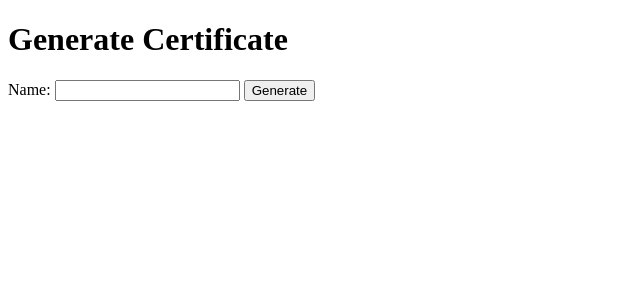
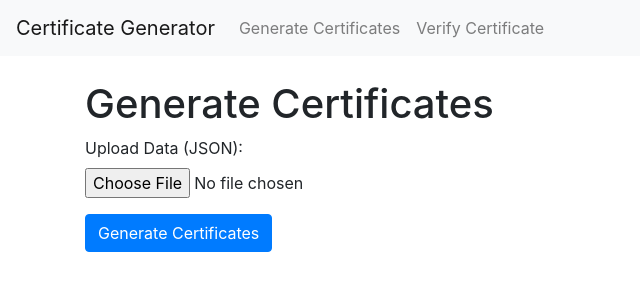
Before and after one commit to Abbilaash/Automatic-Certificate-Generator, a Flask app: page / in a window 1280 px wide. Shown: the top 300 px of the page, without its empty margins (0-640 px from the left). Run offline with Flask 3, Linux system fonts and the light colour scheme; some libraries are stand-ins or nearby versions.

Commit message:
project base

```diff
--- a/app/__init__.py
+++ b/app/__init__.py
@@ -3,6 +3,10 @@ from flask import Flask
 def create_app():
     app = Flask(__name__)
 
+    # Set a secret key for session management and security
+    app.config['SECRET_KEY'] = 'fbvas86r89bc68796b897687c6asw8r'
+
+    # Import and register blueprints
     from .routes import main
     app.register_blueprint(main)
 
--- a/app/routes.py
+++ b/app/routes.py
@@ -1,27 +1,107 @@
-from flask import Blueprint, render_template, request, send_file
+from flask import Blueprint, render_template, request, send_file, redirect, url_for, flash
 from reportlab.lib.pagesizes import letter
 from reportlab.pdfgen import canvas
+from PIL import Image
 import io
+import json
+import os
 
 main = Blueprint('main', __name__)
 
-@main.route('/')
+# Fixed image file name and directory for certificates
+IMAGE_PATH = 'certificate.png'
+CERTIFICATES_DIR = 'certificates'
+
+CERTIFICATES = {}
+
+@main.route('/', methods=['GET', 'POST'])
 def index():
+    if request.method == 'POST':
+
+        if 'data' not in request.files:
+            flash('No data file part', 'error')
+            return redirect(request.url)
+
+        data_file = request.files['data']
+
+        # Ensure the certificates directory exists
+        if not os.path.exists(CERTIFICATES_DIR):
+            os.makedirs(CERTIFICATES_DIR)
+
+        # Save uploaded data file
+        data_path = os.path.join(CERTIFICATES_DIR, 'data.json')
+        data_file.save(data_path)
+
+        # Load data
+        with open(data_path) as f:
+            data_dict = json.load(f)
+
+        # Generate each certificate
+        for item in data_dict:
+            name = data_dict[item]['name']
+            cert_key = data_dict[item]['cert_key']
+            CERTIFICATES[cert_key] = name
+            pdf_filename = f"{name.replace(' ', '_')}.pdf"
+            output_pdf_path = os.path.join(CERTIFICATES_DIR, pdf_filename)
+            generate_certificate_pdf(IMAGE_PATH, name, cert_key, output_pdf_path)
+
+        flash('Certificates generated successfully!', 'success')
+        return redirect(url_for('main.index'))
+
     return render_template('index.html')
 
-@main.route('/generate_certificate', methods=['POST'])
-def generate_certificate():
-    name = request.form.get('name')
-    buffer = io.BytesIO()
+@main.route('/verify', methods=['GET', 'POST'])
 
-    # Create a canvas
-    c = canvas.Canvas(buffer, pagesize=letter)
-    width, height = letter
 
-    # Draw text
-    c.drawString(100, height - 100, f"Certificate of Achievement")
-    c.drawString(100, height - 150, f"This certificate is awarded to {name}")
-    c.save()
+def verify():
+    if request.method == 'POST':
+        cert_key = request.form.get('cert_key')
+        name = CERTIFICATES.get(cert_key, 'Invalid Certificate')
+        flash(f'Certificate Key: {cert_key}, Name: {name}', 'info')
+        return redirect(url_for('main.verify'))
 
-    buffer.seek(0)
-    return send_file(buffer, as_attachment=True, download_name='certificate.pdf', mimetype='application/pdf')
+
+
+
+
+
+    return render_template('verify.html')
+
+def generate_certificate_pdf(image_path, name, cert_key, output_pdf_path):
+    try:
+        # Load the PNG image
+        image = Image.open(image_path)
+        width, height = image.size
+
+        # Create a buffer to hold the PDF data
+        buffer = io.BytesIO()
+
+        # Create a canvas for the PDF
+        c = canvas.Canvas(buffer, pagesize=(width, height))
+
+        # Draw the PNG image onto the canvas
+        c.drawImage(image_path, 0, 0, width=width, height=height)
+
+        # Set font and size for the text
+        c.setFont("Helvetica", 12)
+
+        # Example coordinates, adjust these based on your image layout
+        name_x, name_y = 100, 400  # Coordinates for the name
+        cert_key_x, cert_key_y = 100, 350  # Coordinates for the certificate key
+
+        # Draw the name and certificate key onto the canvas
+        c.drawString(name_x, name_y, f"Name: {name}")
+        c.drawString(cert_key_x, cert_key_y, f"Certificate Key: {cert_key}")
+
+        # Save the PDF to the buffer
+        c.save()
+
+        # Write the buffer data to the output PDF file
+        buffer.seek(0)
+        with open(output_pdf_path, 'wb') as f:
+            f.write(buffer.read())
+
+    except PermissionError:
+        print(f"Permission denied while writing to {output_pdf_path}. Check the file path and permissions.")
+    except Exception as e:
+        print(f"An error occurred: {e}")
--- /dev/null
+++ b/app/templates/base.html
@@ -0,0 +1,39 @@
+<!DOCTYPE html>
+<html lang="en">
+<head>
+    <meta charset="UTF-8">
+    <meta name="viewport" content="width=device-width, initial-scale=1.0">
+    <title>Certificate Generator</title>
+    <link href="https://stackpath.bootstrapcdn.com/bootstrap/4.5.2/css/bootstrap.min.css" rel="stylesheet">
+</head>
+<body>
+    <nav class="navbar navbar-expand-lg navbar-light bg-light">
+        <a class="navbar-brand" href="#">Certificate Generator</a>
+        <div class="collapse navbar-collapse">
+            <ul class="navbar-nav mr-auto">
+                <li class="nav-item">
+                    <a class="nav-link" href="{{ url_for('main.index') }}">Generate Certificates</a>
+                </li>
+                <li class="nav-item">
+                    <a class="nav-link" href="{{ url_for('main.verify') }}">Verify Certificate</a>
+                </li>
+            </ul>
+        </div>
+    </nav>
+    <div class="container mt-4">
+        {% with messages = get_flashed_messages(with_categories=true) %}
+            {% if messages %}
+                <div class="alert alert-dismissible fade show" role="alert">
+                    {% for category, message in messages %}
+                        <div class="alert alert-{{ category }}">{{ message }}</div>
+                    {% endfor %}
+                </div>
+            {% endif %}
+        {% endwith %}
+        {% block content %}{% endblock %}
+    </div>
+    <script src="https://code.jquery.com/jquery-3.5.1.slim.min.js"></script>
+    <script src="https://cdn.jsdelivr.net/npm/@popperjs/core@2.9.2/dist/umd/popper.min.js"></script>
+    <script src="https://stackpath.bootstrapcdn.com/bootstrap/4.5.2/js/bootstrap.min.js"></script>
+</body>
+</html>
--- a/app/templates/index.html
+++ b/app/templates/index.html
@@ -1,16 +1,12 @@
-<!DOCTYPE html>
-<html lang="en">
-<head>
-    <meta charset="UTF-8">
-    <meta name="viewport" content="width=device-width, initial-scale=1.0">
-    <title>Certificate Generator</title>
-</head>
-<body>
-    <h1>Generate Certificate</h1>
-    <form action="/generate_certificate" method="post">
-        <label for="name">Name:</label>
-        <input type="text" id="name" name="name" required>
-        <button type="submit">Generate</button>
-    </form>
-</body>
-</html>
+{% extends "base.html" %}
+
+{% block content %}
+<h1>Generate Certificates</h1>
+<form action="/" method="post" enctype="multipart/form-data">
+    <div class="form-group">
+        <label for="data">Upload Data (JSON):</label>
+        <input type="file" class="form-control-file" id="data" name="data" accept="application/json" required>
+    </div>
+    <button type="submit" class="btn btn-primary">Generate Certificates</button>
+</form>
+{% endblock %}
```
Also changed, not shown: app/templates/verify.html (added, +12 -0 lines), certificate.png (added).
